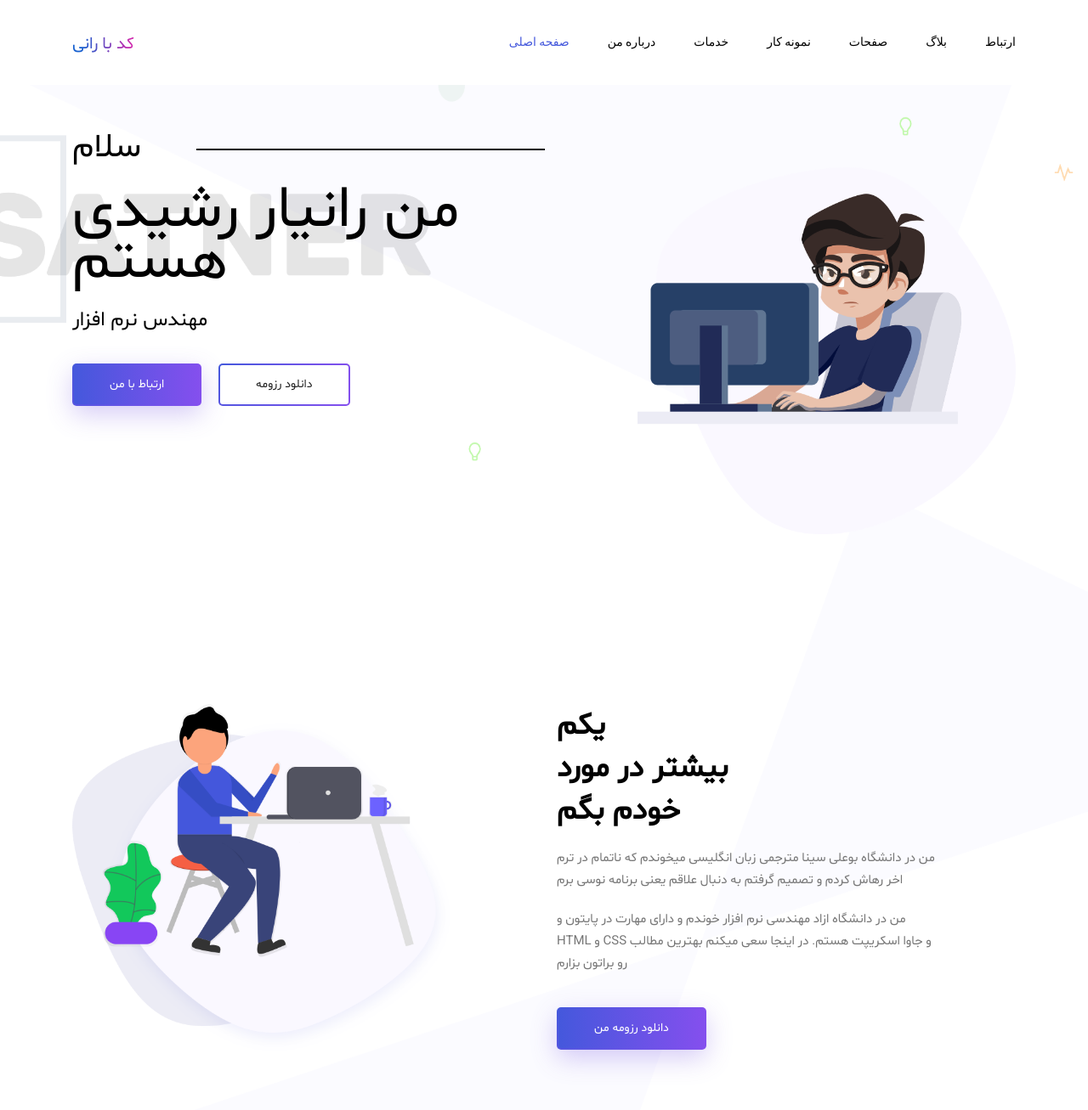
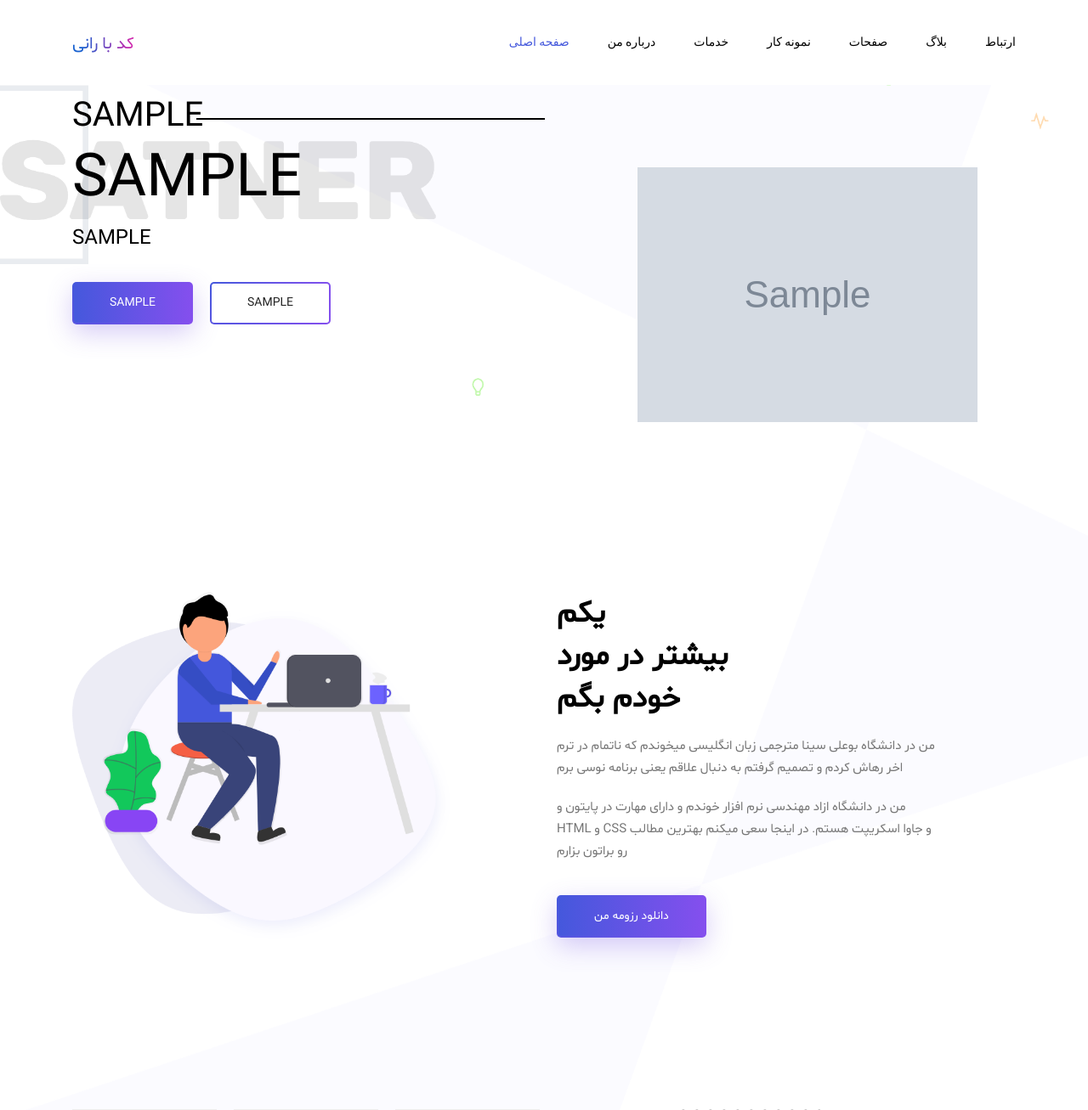
Before and after one commit to xani1996/myblog, a Django app: page / in a window 1280 px wide. Shown: the top 1307 px of that part at 85% size. Run offline with Django 5.2, Linux system fonts and the light colour scheme; tables that the repository leaves empty hold one stand-in row (Sample ...); the page is wider than the window, and the part outside it is not shown; some libraries are stand-ins or nearby versions; some web fonts are replaced.

Commit message:
change HomeBaner add image and Meta and str method,add view for HomeBaner build download button, add About me model

```diff
--- a/blog/models.py
+++ b/blog/models.py
@@ -15,9 +15,25 @@ class HomeBanner(models.Model):
     hello = models.CharField(max_length=100)
     who_am_i = models.CharField(max_length=200)
     education = models.CharField(max_length=200)
+    picture = models.ImageField(upload_to='HomeBanner/', default='home-right.png')
     cv_button = models.CharField(max_length=50)
-    cv_files = models.FileField(upload_to='cv/')
+    cv_file = models.FileField(upload_to='cv/')
     contact_me_button = models.CharField(max_length=50)
+
+    class Meta:
+        verbose_name = 'greeting'
+
+    def __str__(self):
+        return self.who_am_i
+
+
+class AboutMe(models.Model):
+    title = models.CharField(max_length=200)
+    body = HTMLField()
+    picture = models.ImageField(upload_to='AboutMe/')
+
+    def __str__(self):
+        return self.title
 
 
 class PublishManager(models.Manager):
--- a/blog/templates/blog/index/index.html
+++ b/blog/templates/blog/index/index.html
@@ -9,18 +9,18 @@
                 <div class="row">
                     <div class="col-lg-7">
                         <div class="banner_content">
-                            <h3 class="text-uppercase">سلام</h3>
-                            <h1 class="text-uppercase">من رانیار رشیدی هستم</h1>
-                            <h5 class="text-uppercase">مهندس نرم افزار</h5>
+                            <h3 class="text-uppercase">{{ main.hello }}</h3>
+                            <h1 class="text-uppercase">{{ main.who_am_i }}</h1>
+                            <h5 class="text-uppercase">{{ main.education }}</h5>
                             <div class="d-flex align-items-center">
-                                <a class="primary_btn" href="#"><span>ارتباط با من </span></a>
-                                <a class="primary_btn tr-bg" href="#"><span>دانلود رزومه </span></a>
+                                <a class="primary_btn" href="#"><span>{{ main.contact_me_button }} </span></a>
+                                <a class="primary_btn tr-bg" href="{{ main.cv_file.url }}"><span>{{ main.cv_button }}</span></a>
                             </div>
                         </div>
                     </div>
                     <div class="col-lg-5">
                         <div class="home_right_img">
-                            <img class="" src="{% static 'img/banner/home-right.png' %}" alt="">
+                            <img class="" src="{{ main.picture.url }}" alt="">
                         </div>
                     </div>
                 </div>
--- a/blog/views.py
+++ b/blog/views.py
@@ -1,5 +1,5 @@
 from django.shortcuts import render, get_object_or_404
-from .models import Post, PostComment
+from .models import Post, PostComment,HomeBanner
 from django.core.paginator import Paginator, EmptyPage, PageNotAnInteger
 from .forms import EmailPostForm, CommentForm, SearchForm
 from django.core.mail import send_mail
@@ -11,7 +11,11 @@
 
 # Create your views here.
 def index(request):
-    return render(request, 'blog/index/index.html')
+    main = get_object_or_404(HomeBanner)
+    context = {
+        'main': main
+    }
+    return render(request, 'blog/index/index.html', context)
 
 
 def post_list(request, tag_slug=None):
--- a/djangoProject1/settings.py
+++ b/djangoProject1/settings.py
@@ -132,6 +132,8 @@ STATIC_URL = 'static/'
 STATICFILES_DIRS = [
     os.path.join(BASE_DIR, 'blog/static'),
 ]
+MEDIA_URL = '/media/'
+MEDIA_ROOT = os.path.join(BASE_DIR, 'media')
 # Default primary key field type
 # https://docs.djangoproject.com/en/5.0/ref/settings/#default-auto-field
 
--- a/djangoProject1/urls.py
+++ b/djangoProject1/urls.py
@@ -2,7 +2,8 @@ from django.contrib import admin
 from django.urls import path, include
 from django.contrib.sitemaps.views import sitemap
 from blog.sitemaps import PostSitemap
-
+from django.conf import settings
+from django.conf.urls.static import static
 sitemaps = {
     'posts': PostSitemap,
 
@@ -12,4 +13,4 @@ urlpatterns = [
     path('admin/', admin.site.urls),
     path('', include('blog.urls', namespace='blog')),
     path('sitemap.xml', sitemap, {'sitemaps':sitemaps}, name='django.contrib.sitemap')
-]
+]+ static(settings.MEDIA_URL, document_root=settings.MEDIA_ROOT)
```
Also changed, not shown: other parts of blog/templates/blog/index/index.html (+11 -8 lines), blog/admin.py (+5 -2 lines), blog/migrations/0007_homebanner.py (added), blog/migrations/0008_alter_homebanner_options_and_more.py (added), blog/migrations/0009_homebanner_picture.py (added), blog/migrations/0010_aboutme.py (added), blog/static/img/banner/Home-right2.jpg (added). Lines whose indentation alone changed are shown as unchanged.
